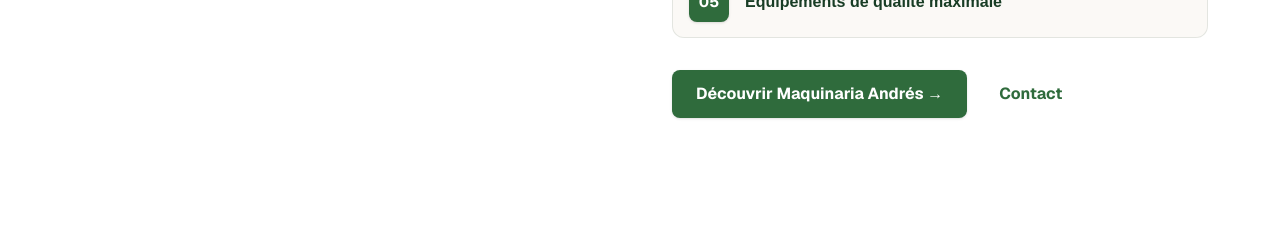
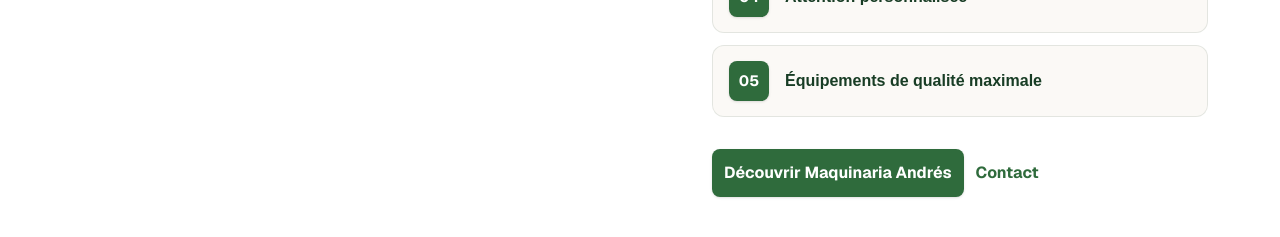
Before and after one commit to eliezermasial/machine-andre, a Next.js app: page /about in a window 1280 px wide. Shown: the part 2175-2412 px from the top of the page. Before the commit the page ends 2373 px from the top, so only its background shows below. Built offline with nearby package versions, Linux system fonts and the light colour scheme.

Commit message:
style(about): refine responsive spacing, typography and buttons

```diff
--- a/app/globals.css
+++ b/app/globals.css
@@ -18,6 +18,7 @@
   --color-gold: var(--gold);
   --color-cmyk: var(--cmyk);
   --color-text: var(--text);
+  --breakpoint-xs: 400px;
 
   --font-sans: var(--font-geist-sans);
   --font-mono: var(--font-geist-mono);
--- a/components/sections/AboutSection.tsx
+++ b/components/sections/AboutSection.tsx
@@ -14,7 +14,7 @@
 
     return (
         <Section className="bg-white text-black max-md:px-3">
-            <Container>
+            <Container className="">
                 <div className="grid grid-cols-1 gap-25 pt-10 lg:grid-cols-2 lg:items-center lg:gap-16">
                     <div className="relative scale-107 border-3 border-gold/40 rounded-2xl p-3 pr-0">
                         <div className="rounded-3xl z-10 zoom-120 bg-white shadow-2xl p-3 pt-1">
@@ -52,13 +52,13 @@
                             </div>
                         </div>
                     </div>
-                    <div className="relative">
+                    <div className="relative md:pl-10">
                         <div className="flex items-center gap-3">
                             <span className="text-xs font-sans font-bold uppercase tracking-[0.25em] text-onPrimary">
                                 {t("WHO-WE-ARE")} ?
                             </span>
                         </div>
-                        <h2 className="text-4xl my-8 md:text-6xl font-sans font-bold leading-[1.05] text-primary">
+                        <h2 className="text-4xl my-5 md:text-6xl font-sans font-bold leading-[1.05] text-primary">
                             {t("title")}
                             <br />
                             <span className="text-onPrimary">{t("sous-title")} </span>
@@ -77,27 +77,29 @@
                                     "
                                 >
                                     <div className="flex h-10 w-10 shrink-0 items-center justify-center font-bold
-                                        rounded-lg bg-onPrimary font-sans transition-all duration-100 text-white shadow-sm
-                                        hover:bg-gold hover:text-primary text-[15px]
-                                        "
+                                        rounded-lg bg-onPrimary font-sans transition-all duration-100 text-white
+                                        hover:bg-gold hover:text-primary text-[15px] shadow-sm"
                                     >
                                         {String(index + 1).padStart(2, "0")}
                                     </div>
-                                    <span dir="auto" className="font-bold align-inherit leading-5 text-primary sm:text-base">
+                                    <span dir="auto" className="font-bold align-inherit leading-5
+                                        xs:text-sm sm:text-base text-primary"
+                                    >
                                         {t(advantage)}
                                     </span>
                                 </div>
                             ))}
                         </div>
                         <div className="mt-8 flex gap-2">
-                            <Button className="rounded-lg bg-onPrimary px-6 py-3 font-bold
+                            <Button className="rounded-lg text-sm md:text-base bg-onPrimary px-3 py-3 font-bold
                                 transition-colors whitespace-nowrap hover:bg-primary text-white"
                             >
-                                {t("About")} →
+                                {t("About")}
                             </Button>
 
-                            <Button className="rounded-lg bg-transparent border-none border-primary px-6 py-3 font-bold
-                                text-onPrimary shadow-none transition-colors hover:bg-transparent hover:underline"
+                            <Button className="rounded-lg bg-transparent border-none border-primary px-1 py-1 font-bold
+                                text-onPrimary text-sm md:text-base shadow-none transition-colors
+                                hover:bg-transparent hover:underline"
                             >
                                 Contact
                             </Button>
--- a/components/ui/Button.tsx
+++ b/components/ui/Button.tsx
@@ -14,8 +14,8 @@
     return (
         <Link href={"/"}
             className={cn(
-                `flex items-center justify-center bg-onPrimary font-semibold font-sans px-6 py-3
-                text-center text-white rounded-lg hover:bg-primary transition-all shadow`,
+                `flex items-center text-xs xs:text-sm md:text-base justify-center bg-onPrimary font-sans px-6 py-3
+                text-center text-white rounded-lg hover:bg-primary transition-all shadow font-semibold`,
                 className
             )}
         >
```
